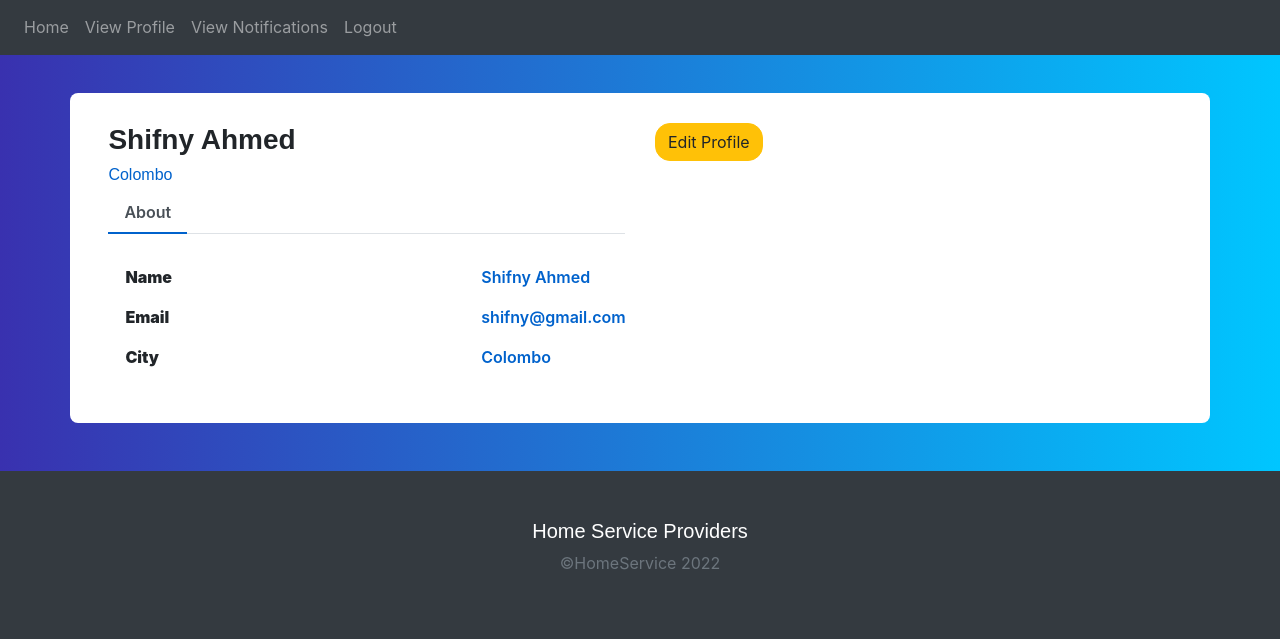
After one commit to CB007753/HomeServiceRecommendationSystem, a Flask app: page /view-profile in a window 1280 px wide. The commit adds this page. Shown: the part 193-832 px from the top of the page. Run offline with Flask 2, Linux system fonts and the light colour scheme; a user stored in the database is signed in; some libraries are stand-ins or nearby versions.

Commit message:
added view profile page

```diff
--- a/website/static/index.css
+++ b/website/static/index.css
@@ -5,3 +5,101 @@ font-weight: 500;
 line-height: 1.2;
 color: inherit;
 }
+
+
+
+body{
+    background: -webkit-linear-gradient(left, #3931af, #00c6ff);
+}
+.emp-profile{
+    padding: 3%;
+    margin-top: 3%;
+    margin-bottom: 3%;
+    border-radius: 0.5rem;
+    background: #fff;
+}
+.profile-img{
+    text-align: center;
+}
+.profile-img img{
+    width: 70%;
+    height: 100%;
+}
+.profile-img .file {
+    position: relative;
+    overflow: hidden;
+    margin-top: -20%;
+    width: 70%;
+    border: none;
+    border-radius: 0;
+    font-size: 15px;
+    background: #212529b8;
+}
+.profile-img .file input {
+    position: absolute;
+    opacity: 0;
+    right: 0;
+    top: 0;
+}
+.profile-head h5{
+    color: #333;
+}
+.profile-head h6{
+    color: #0062cc;
+}
+.profile-edit-btn{
+    border: none;
+    border-radius: 1.5rem;
+    width: 70%;
+    padding: 2%;
+    font-weight: 600;
+    color: #6c757d;
+    cursor: pointer;
+}
+.proile-rating{
+    font-size: 12px;
+    color: #818182;
+    margin-top: 5%;
+}
+.proile-rating span{
+    color: #495057;
+    font-size: 15px;
+    font-weight: 600;
+}
+.profile-head .nav-tabs{
+    margin-bottom:5%;
+}
+.profile-head .nav-tabs .nav-link{
+    font-weight:600;
+    border: none;
+}
+.profile-head .nav-tabs .nav-link.active{
+    border: none;
+    border-bottom:2px solid #0062cc;
+}
+.profile-work{
+    padding: 14%;
+    margin-top: -15%;
+}
+.profile-work p{
+    font-size: 12px;
+    color: #818182;
+    font-weight: 600;
+    margin-top: 10%;
+}
+.profile-work a{
+    text-decoration: none;
+    color: #495057;
+    font-weight: 600;
+    font-size: 14px;
+}
+.profile-work ul{
+    list-style: none;
+}
+.profile-tab label{
+    font-weight: 600;
+}
+.profile-tab p{
+    font-weight: 600;
+    color: #0062cc;
+}
--- a/website/templates/base.html
+++ b/website/templates/base.html
@@ -15,6 +15,16 @@
       href="https://stackpath.bootstrapcdn.com/font-awesome/4.7.0/css/font-awesome.min.css"
       crossorigin="anonymous"
     />
+
+
+
+
+    <link href="//maxcdn.bootstrapcdn.com/bootstrap/4.1.1/css/bootstrap.min.css" rel="stylesheet" id="bootstrap-css">
+<script src="//maxcdn.bootstrapcdn.com/bootstrap/4.1.1/js/bootstrap.min.js"></script>
+<script src="//cdnjs.cloudflare.com/ajax/libs/jquery/3.2.1/jquery.min.js"></script>
+<!------ Include the above in your HEAD tag ---------->
+
+
     <link rel="stylesheet" type="text/css" href="../static/index.css" />
      <title>{% block title %}Home{% endblock %}</title>
 </head>
@@ -42,7 +52,7 @@
 
             {% if user.is_authenticated %}
           <a class="nav-item nav-link" id="home" href="/">Home</a>
-            <a class="nav-item nav-link" id="profile" href="/">View Profile</a>
+            <a class="nav-item nav-link" id="profile" href="/view-profile">View Profile</a>
             <a class="nav-item nav-link" id="notification" href="/notification">View Notifications</a>
           <a class="nav-item nav-link" id="logout" href="/logout">Logout</a>
             {% else %}
--- /dev/null
+++ b/website/templates/profile_page.html
@@ -0,0 +1,121 @@
+{% extends 'base.html' %}
+{% block title %}Plumbers{% endblock %}
+{% block content %}
+
+
+
+<div class="container emp-profile" style="padding-top: 30px">
+            <form method="post">
+                <div class="row">
+
+                    <div class="col-md-6">
+                        <div class="profile-head">
+                                    <h3>
+                                      <b>{{ user.fullname }}</b>
+                                    </h3>
+                                    <h6>
+                                        Colombo
+                                    </h6>
+
+                            <ul class="nav nav-tabs" id="myTab" role="tablist">
+                                <li class="nav-item">
+                                    <a class="nav-link active" id="home-tab" data-toggle="tab" href="#home" role="tab" aria-controls="home" aria-selected="true">About</a>
+                                </li>
+
+                            </ul>
+
+                        </div>
+                    </div>
+
+                    <div class="col-md-2">
+                        <a href="/view-profile" class="btn btn-warning" style="border-radius: 15px">Edit Profile</a>
+                    </div>
+
+                </div>
+                <div class="row">
+
+                    <div class="col-md-8" style="padding-top: 5px; padding-left: 32px">
+                        <div class="tab-content profile-tab" id="myTabContent">
+                            <div class="tab-pane fade show active" id="home" role="tabpanel" aria-labelledby="home-tab">
+
+                                        <div class="row">
+                                            <div class="col-md-6">
+                                                <label><b>Name</b></label>
+                                            </div>
+                                            <div class="col-md-6">
+                                                <p>{{ user.fullname }}</p>
+                                            </div>
+                                        </div>
+                                        <div class="row">
+                                            <div class="col-md-6">
+                                                <label><b>Email</b></label>
+                                            </div>
+                                            <div class="col-md-6">
+                                                <p>{{ user.email }}</p>
+                                            </div>
+                                        </div>
+
+                                        <div class="row">
+                                            <div class="col-md-6">
+                                                <label><b>City</b></label>
+                                            </div>
+                                            <div class="col-md-6">
+                                                <p>Colombo</p>
+                                            </div>
+                                        </div>
+                            </div>
+                            <div class="tab-pane fade" id="profile" role="tabpanel" aria-labelledby="profile-tab">
+                                        <div class="row">
+                                            <div class="col-md-6">
+                                                <label>Experience</label>
+                                            </div>
+                                            <div class="col-md-6">
+                                                <p>Expert</p>
+                                            </div>
+                                        </div>
+                                        <div class="row">
+                                            <div class="col-md-6">
+                                                <label>Hourly Rate</label>
+                                            </div>
+                                            <div class="col-md-6">
+                                                <p>10$/hr</p>
+                                            </div>
+                                        </div>
+                                        <div class="row">
+                                            <div class="col-md-6">
+                                                <label>Total Projects</label>
+                                            </div>
+                                            <div class="col-md-6">
+                                                <p>230</p>
+                                            </div>
+                                        </div>
+                                        <div class="row">
+                                            <div class="col-md-6">
+                                                <label>English Level</label>
+                                            </div>
+                                            <div class="col-md-6">
+                                                <p>Expert</p>
+                                            </div>
+                                        </div>
+                                        <div class="row">
+                                            <div class="col-md-6">
+                                                <label>Availability</label>
+                                            </div>
+                                            <div class="col-md-6">
+                                                <p>6 months</p>
+                                            </div>
+                                        </div>
+                                <div class="row">
+                                    <div class="col-md-12">
+                                        <label>Your Bio</label><br/>
+                                        <p>Your detail description</p>
+                                    </div>
+                                </div>
+                            </div>
+                        </div>
+                    </div>
+                </div>
+            </form>
+        </div>
+
+{% endblock %}
--- a/website/views.py
+++ b/website/views.py
@@ -41,3 +41,9 @@ def plumbers():
     from .models import Plumbers
     plumbers = Plumbers.query.all()
     return render_template("plumbers_page.html", user=current_user, plumbers=plumbers)
+
+
+@views.route('/view-profile', methods=['GET', 'POST'])
+@login_required
+def view_profile():
+    return render_template("profile_page.html", user=current_user)
```
